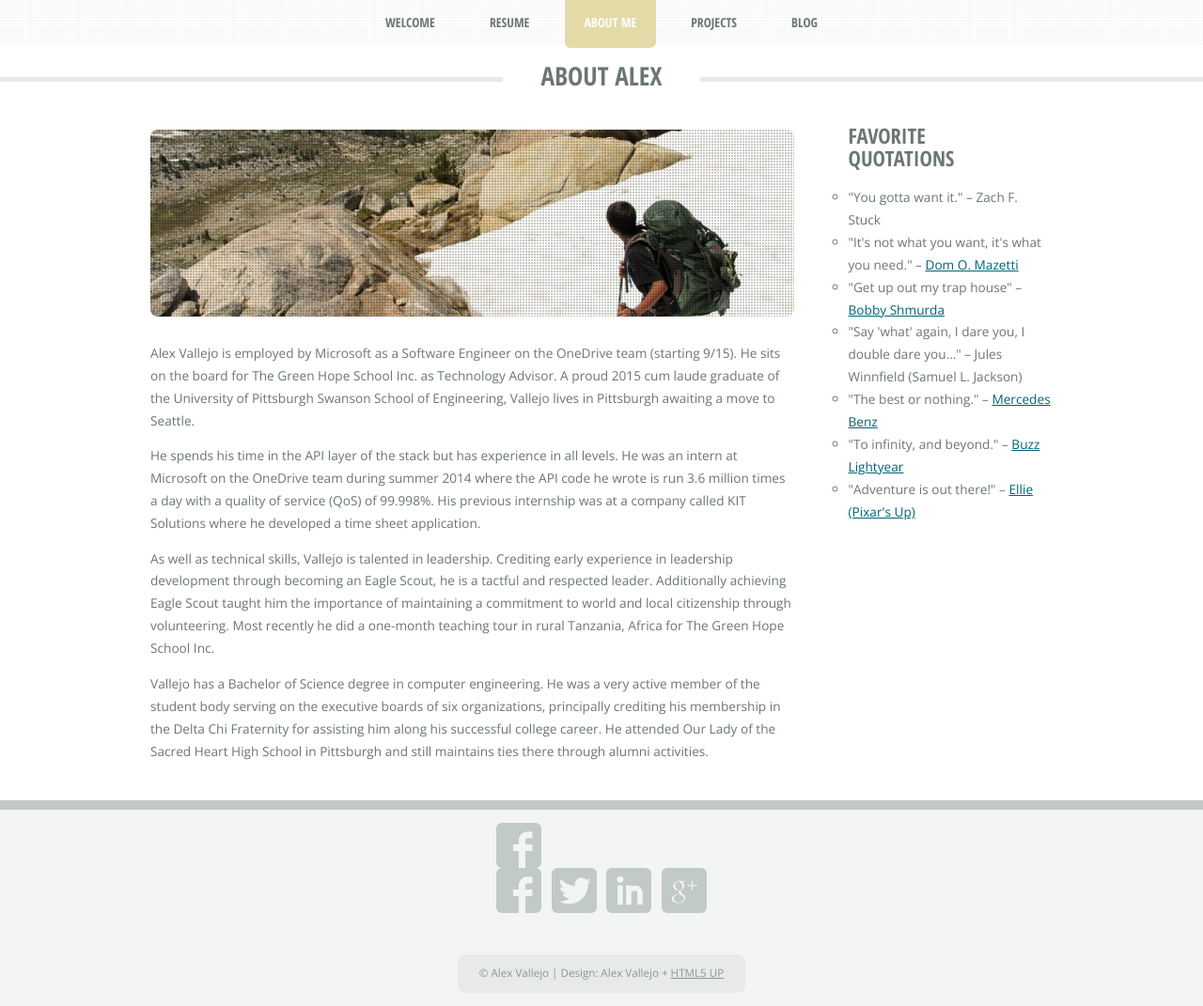
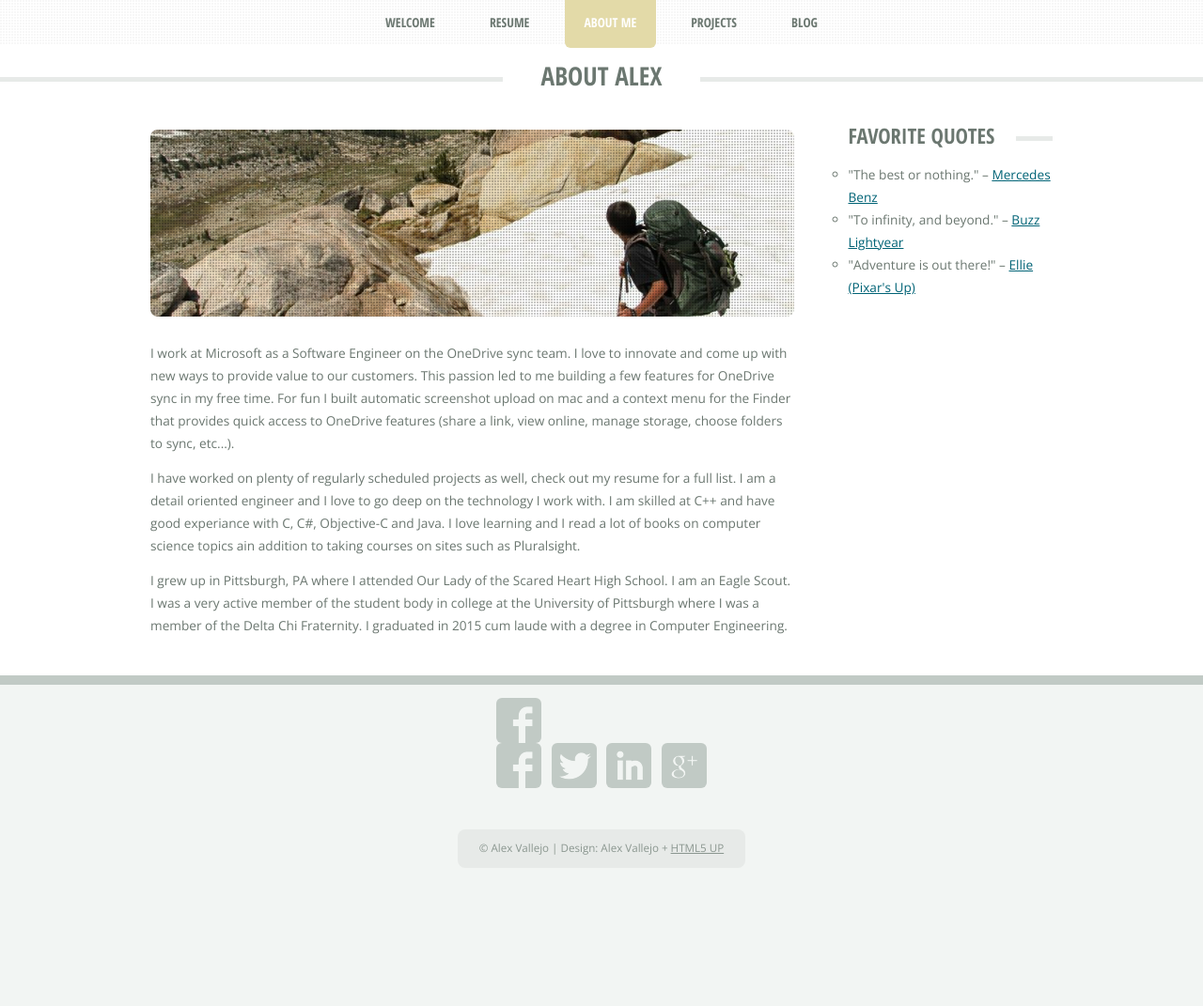
Before and after one commit to valleyjo/valleyjo.github.io, a Jekyll site: the page built from about.html, in a window 1280 px wide and 1071 px high. Shown: the whole window at 94% size. Built offline with Jekyll 4.4.1, drawn with Linux system fonts in a browser that asks for light colours; nearby versions of some CDN libraries.

Commit message:
Update about page

```diff
--- a/about.html
+++ b/about.html
@@ -14,14 +14,12 @@ header-text: About Alex
           <!-- Content -->
           <article class="is-page-content">
             <section>
-            <span class="image image-full"><img src="images/pic05.jpg" alt="" /></span>
-            <p>Alex Vallejo is employed by Microsoft as a Software Engineer on the OneDrive team (starting 9/15). He sits on the board for The Green Hope School Inc. as Technology Advisor. A proud 2015 cum laude graduate of the University of Pittsburgh Swanson School of Engineering, Vallejo lives in Pittsburgh awaiting a move to Seattle.</p>
+            <span class="image image-full"><img src="images/pic05.jpg" alt="Alex Vallejo backpacking in Yosemite Valley" /></span>
+            <p>I work at Microsoft as a Software Engineer on the OneDrive sync team. I love to innovate and come up with new ways to provide value to our customers. This passion led to me building a few features for OneDrive sync in my free time. For fun I built automatic screenshot upload on mac and a context menu for the Finder that provides quick access to OneDrive features (share a link, view online, manage storage, choose folders to sync, etc...).</p>
 
-            <p>He spends his time in the API layer of the stack but has experience in all levels. He was an intern at Microsoft on the OneDrive team during summer 2014 where the API code he wrote is run 3.6 million times a day with a quality of service (QoS) of 99.998%. His previous internship was at a company called KIT Solutions where he developed a time sheet application.</p>
+            <p>I have worked on plenty of regularly scheduled projects as well, check out my resume for a full list. I am a detail oriented engineer and I love to go deep on the technology I work with. I am skilled at C++ and have good experiance with C, C#, Objective-C and Java. I love learning and I read a lot of books on computer science topics ain addition to taking courses on sites such as Pluralsight.<p>
 
-            <p>As well as technical skills, Vallejo is talented in leadership. Crediting early experience in leadership development through becoming an Eagle Scout, he is a tactful and respected leader. Additionally achieving Eagle Scout taught him the importance of maintaining a commitment to world and local citizenship through volunteering. Most recently he did a one-month teaching tour in rural Tanzania, Africa for The Green Hope School Inc.</p>
-
-            <p>Vallejo has a Bachelor of Science degree in computer engineering. He was a very active member of the student body serving on the executive boards of six organizations, principally crediting his membership in the Delta Chi Fraternity for assisting him along his successful college career. He attended Our Lady of the Sacred Heart High School in Pittsburgh and still maintains ties there through alumni activities.</p>
+            <p>I grew up in Pittsburgh, PA where I attended Our Lady of the Scared Heart High School. I am an Eagle Scout. I was a very active member of the student body in college at the University of Pittsburgh where I was a member of the Delta Chi Fraternity. I graduated in 2015 cum laude with a degree in Computer Engineering.</p>
             </section>
           </article>
           <!-- /Content -->
@@ -31,13 +29,8 @@ header-text: About Alex
         <div class="sidebar">
           <!-- Sidebar -->
           <section>
-          <h2 class="major"><span>Favorite Quotations</span></h2>
+          <h2 class="major"><span>Favorite Quotes</span></h2>
           <ul class="style2">
-            <li>"You gotta want it." – Zach F. Stuck</li>
-            <li>"It's not what you want, it's what you need." –
-              <a target="_blank" href="https://goo.gl/u8nqdA">Dom O. Mazetti</a></li>
-            <li>"Get up out my trap house" – <a target="_blank" href="https://goo.gl/Xg8uGT">Bobby Shmurda</a></li>
-            <li>"Say 'what' again, I dare you, I double dare you…" – Jules Winnfield (Samuel L. Jackson)</li>
             <li>"The best or nothing." – <a target="_blank"  href= "https://youtu.be/okqCf0hFqeI">Mercedes Benz</a></li>
             <li>"To infinity, and beyond." – <a target="_blank" href= "https://youtu.be/ejwrxGs_Y_I">Buzz Lightyear</a></li>
             <li>"Adventure is out there!" – <a target="_blank" href="https://www.youtube.com/watch?v=nviA72Lfio8">Ellie (Pixar's Up)</li>
--- a/index.html
+++ b/index.html
@@ -22,7 +22,7 @@ header-text: Welcome to My Website!
         <article style="text-align:center;">
           <section>
             <img src="images/AlexVallejo.jpg" alt="Alex Vallejo" style="border-radius: 15px;">
-            <p>Alex Vallejo</p>
+            <p>(That's me, Alex Vallejo)</p>
           </section>
         </article>
       </div>
```
Also changed, not shown: Gemfile.lock.
